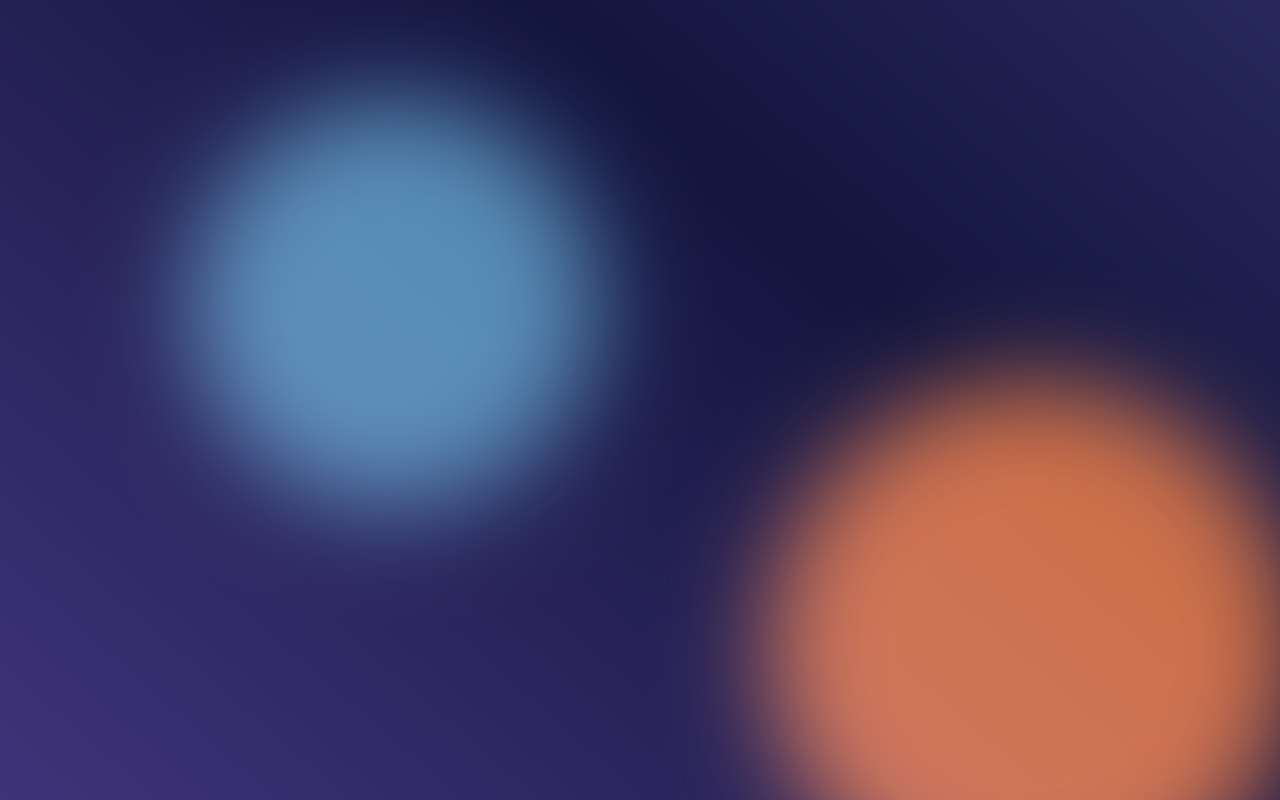
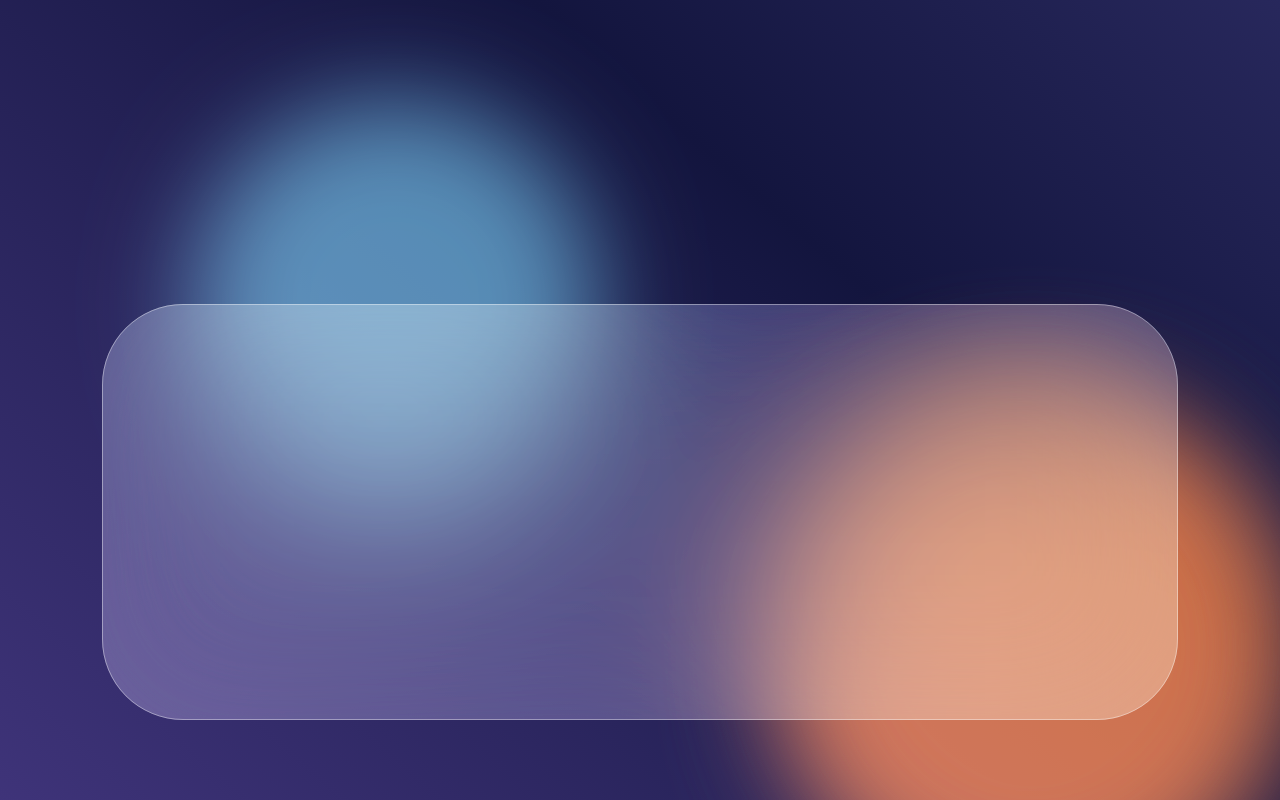
Before and after one commit to Lemonsr/lemonsr.github.io, a plain HTML site: page index.html in a window 1280 px wide. Drawn offline with nearby package versions, Linux system fonts and the light colour scheme.

Commit message:
Add frosted glass element

```diff
--- a/index.html
+++ b/index.html
@@ -16,7 +16,8 @@
         <section class="screen">
             <div class="float-circle" id="circle-blue"></div>
             <div class="float-circle" id="circle-orange"></div>
-            <div class="glass-rect"></div>
+            <div class="glass-rect-base glass-rect"></div>
+            <div class="glass-rect-base glass-rect-border"></div>
         </section>
     </body>
 
--- a/styles.css
+++ b/styles.css
@@ -95,3 +95,24 @@ html {
         width: 40vh;
     }
 }
+
+.glass-rect-base {
+    position: absolute;
+    left: 8%;
+    right: 8%;
+    top: 38%;
+    bottom: 10%;
+    border-radius: 81px;
+}
+
+.glass-rect {
+    background-color: #fff;
+    opacity: 80%;
+    mix-blend-mode: soft-light;
+    backdrop-filter: blur(80px);
+}
+
+.glass-rect-border {
+    border: 1px solid #fff;
+    opacity: 40%;
+}
```
